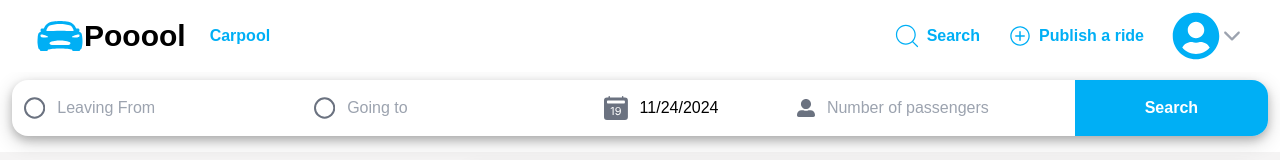
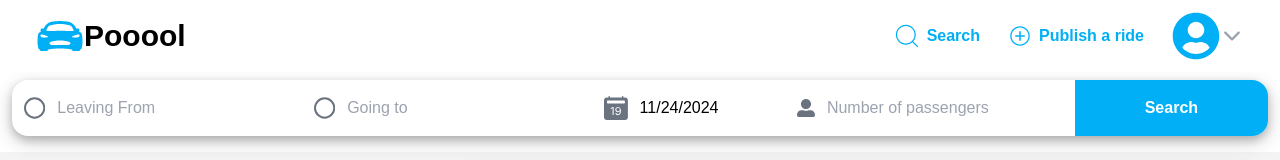
Before and after one commit to Nikhil4002-50-82/Pooool-miniProject, a React (Vite) app in the folder client/: page /search in a window 1280 px wide. Shown: the top 160 px of the page. Built offline with nearby package versions, Linux system fonts and the light colour scheme.

Commit message:
updated header

```diff
--- a/client/src/components/Header.jsx
+++ b/client/src/components/Header.jsx
@@ -29,7 +29,7 @@ const Header = () => {
         <p className='flex items-center justify-between text-3xl font-semibold pr-3 pl-3 cursor-pointer' onClick={()=>{
             navigate("/");
         }}><IoCarSport className='text-[#00AFF5] text-5xl' />Pooool</p>
-        <p className='flex items-center text-[#00AFF5] hover:text-[#008EC2] font-semibold pr-3 pl-3 cursor-pointer'>Carpool</p>
+        {/* <p className='flex items-center text-[#00AFF5] hover:text-[#008EC2] font-semibold pr-3 pl-3 cursor-pointer'>Carpool</p> */}
       </div>
       <div className='flex'>
         <p className='flex items-center justify-between text-[#00AFF5] hover:text-[#008EC2] font-semibold w-[7em] pr-3 pl-3 mr-1 cursor-pointer' onClick={()=>{
```
